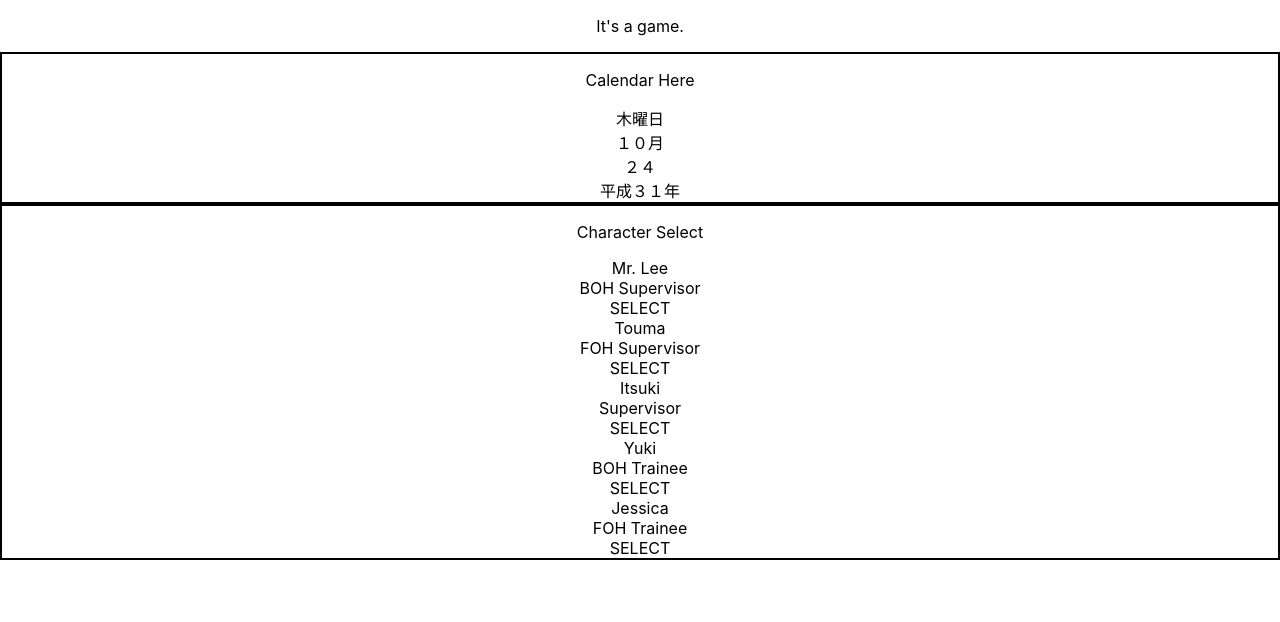
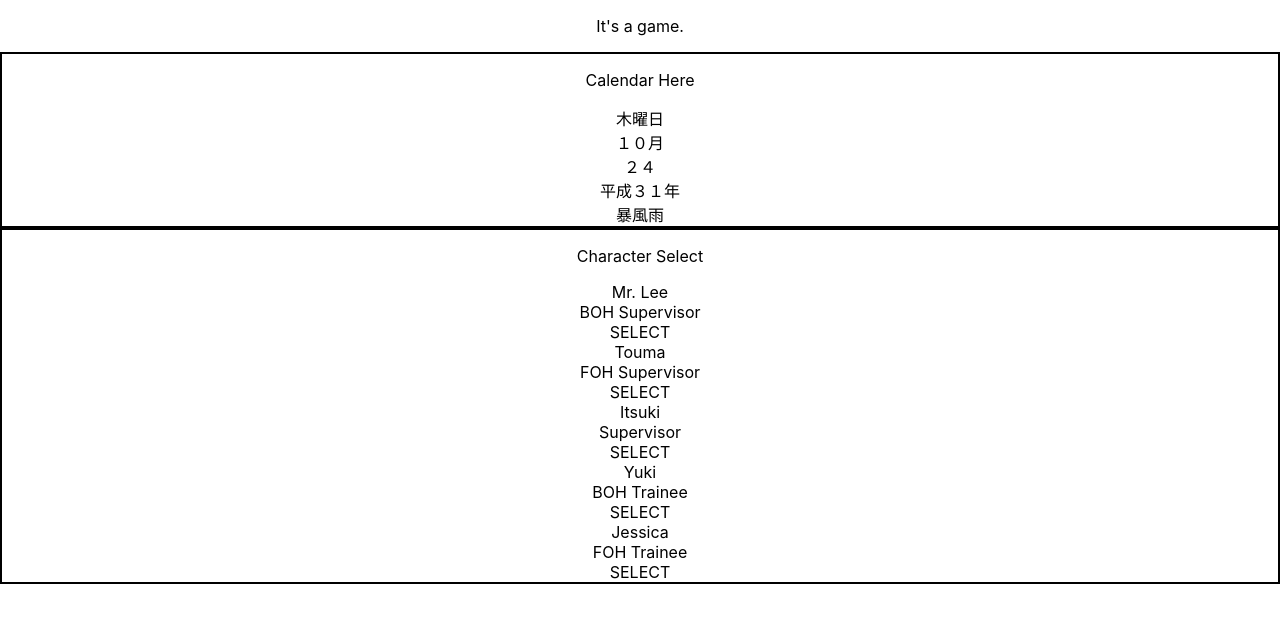
Before and after one commit to fallwall/ichi-proposal, a React (Create React App) app: page / in a window 1280 px wide. Shown: the top 622 px of the page. Built offline with nearby package versions, Linux system fonts and the light colour scheme.

Commit message:
randomize weather condition

```diff
--- a/src/components/Calendar.jsx
+++ b/src/components/Calendar.jsx
@@ -1,7 +1,18 @@
 import React from 'react';
+import weather from '../data/weather';
 import './Calendar.css';
 
 export default function Calendar() {
+  const random = (arr) => arr.reduce(
+    (newArr, _, i) => {
+        var rand = i + ( Math.floor( Math.random() * (newArr.length - i) ) );
+        [newArr[rand], newArr[i]] = [newArr[i], newArr[rand]]
+        return newArr
+    }, [...arr]
+  )[0]
+
+  const weatherOfTheDay = random(weather);
+
   const d = Date().split(" ");
   const dayOfTheWeek = d[0];
   const month = d[1];
@@ -59,6 +70,8 @@ export default function Calendar() {
       {dayOfTheMonthJPN}
       <br />
       {yearJPN}
+      <br />
+      {weatherOfTheDay.weatherJPN}
     </div>
   )
 }
```
